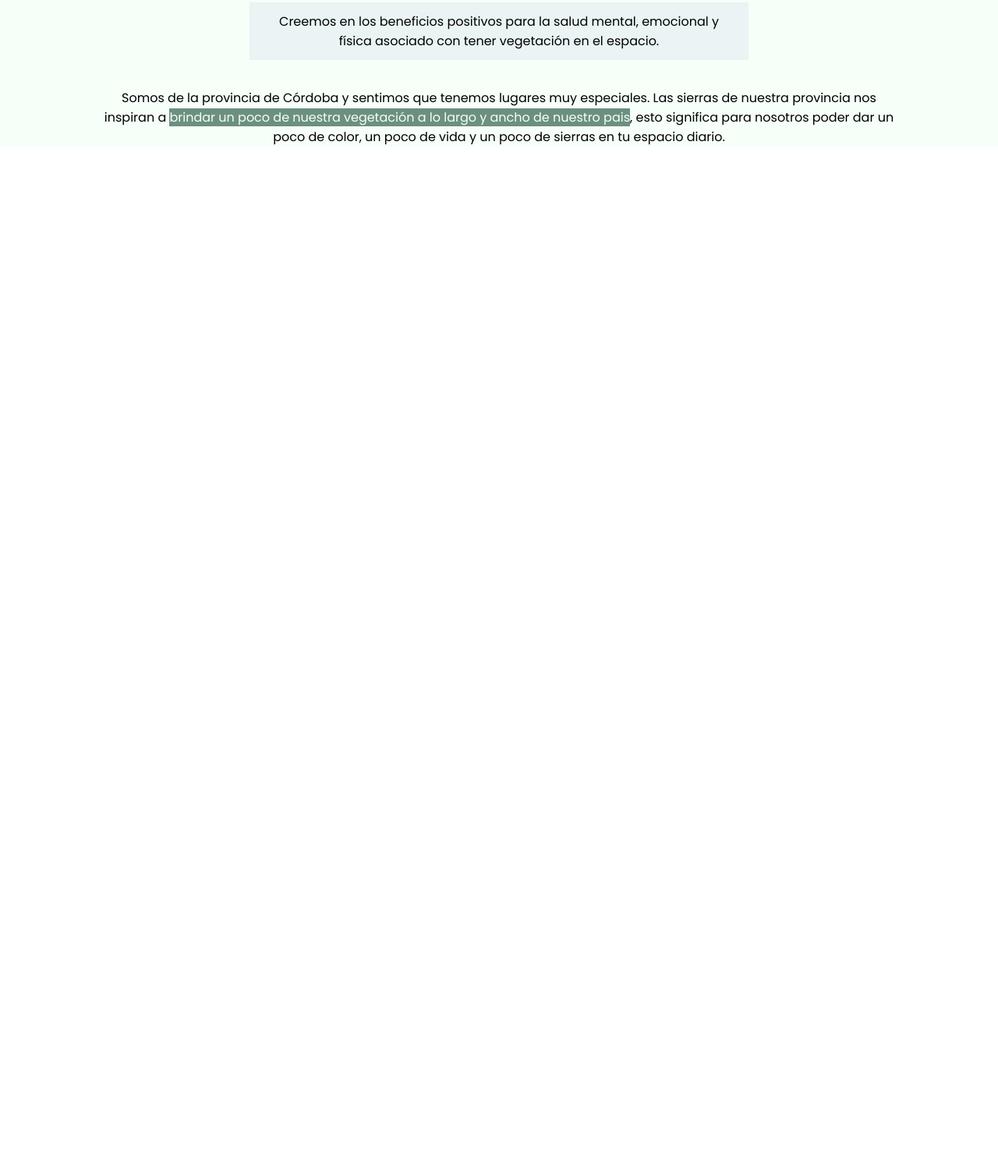
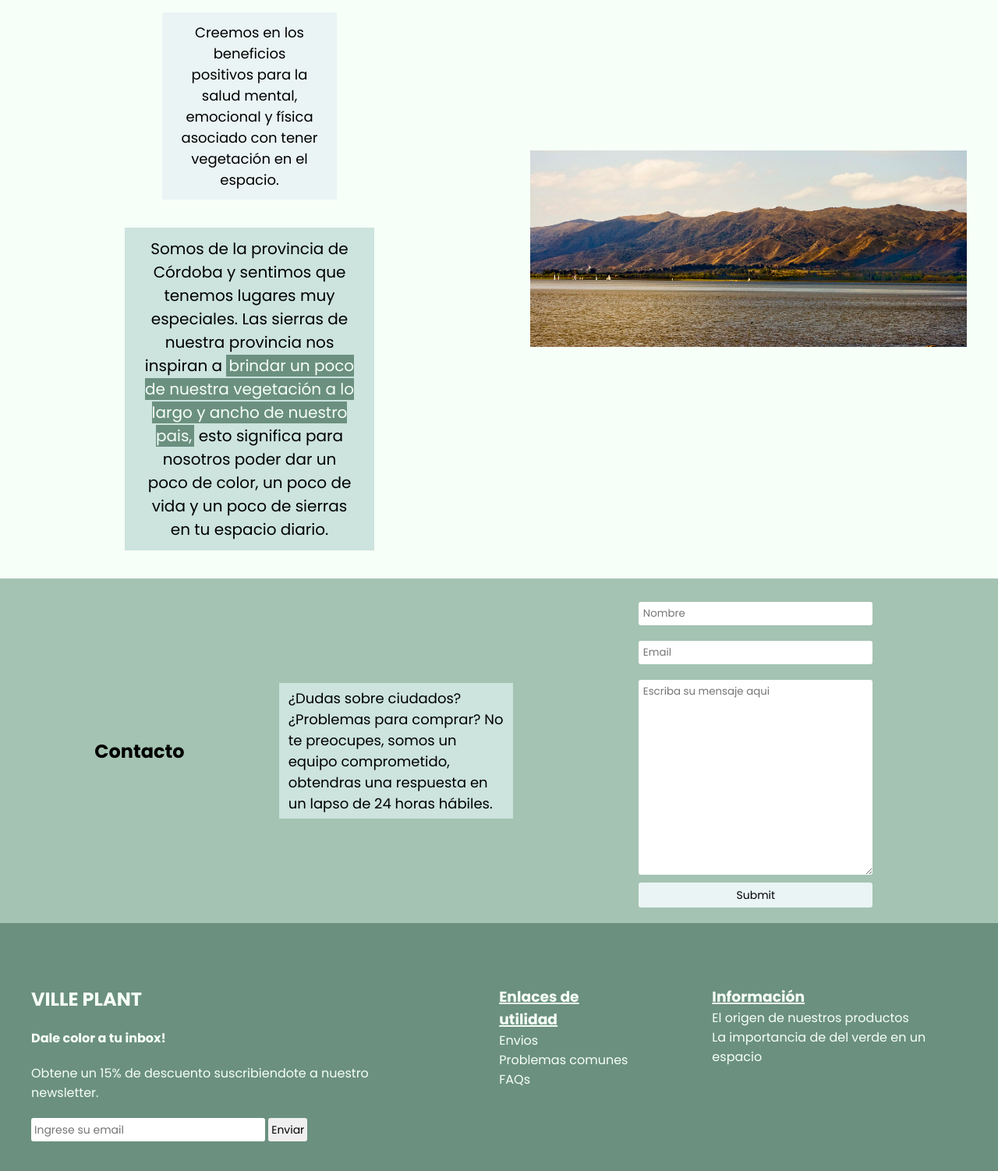
Before and after one commit to santiruartes/ecommerce-ville-plant, a plain HTML site: page index.html in a window 1280 px wide. Shown: the part 2081-3583 px from the top of the page at 78% size. Before the commit the page ends 2269 px from the top, so only its background shows below. Drawn offline with Linux system fonts and the light colour scheme.

Commit message:
Nueva sección contacto/footer y arreglos en general del main content

```diff
--- a/index.html
+++ b/index.html
@@ -22,7 +22,7 @@
           <li><a href="#main__plant__products">Productos</a></li>
           <li><a href="#main__about">Nosotros</a></li>
           <li><a href="#">Blog</a></li>
-          <li><a href="#">Contacto</a></li>
+          <li><a href="#main__contact">Contacto</a></li>
         </ul>
         <ul>
           <div class="header__navbar__cart"></div>
@@ -70,7 +70,7 @@
         </div>
       </section>
       <section class="main__find">
-        <div class="main_find_card">
+        <div class="main__find__card">
           <h3>14 dias de garantia</h3>
           <p>
             Te garantizamos plantas saludables cuando las recibas. Si llegaron
@@ -91,13 +91,81 @@
             especiales. Las sierras de nuestra provincia nos inspiran a
             <span
               >brindar un poco de nuestra vegetación a lo largo y ancho de
-              nuestro pais</span
-            >, esto significa para nosotros poder dar un poco de color, un poco
-            de vida y un poco de sierras en tu espacio diario.
+              nuestro pais,</span
+            >
+            esto significa para nosotros poder dar un poco de color, un poco de
+            vida y un poco de sierras en tu espacio diario.
           </p>
+        </div>
+        <img
+          class="img-sierras"
+          src="./assets/sierras-cba.jpg"
+          alt="sierras córdobesas con un gran lago en frente"
+        />
+      </section>
+      <section id="main__contact">
+        <h2>Contacto</h2>
+        <div class="main__contact__container">
+          <p>
+            ¿Dudas sobre ciudados? ¿Problemas para comprar? No te preocupes,
+            somos un equipo comprometido, obtendras una respuesta en un lapso de
+            24 horas hábiles.
+          </p>
+        </div>
+        <div class="main__contact__form">
+          <form>
+            <label for="nombre"></label>
+            <input type="text" id="nombre" placeholder="Nombre" />
+
+            <label for="correo"></label>
+            <input type="email" id="correo" placeholder="Email" />
+
+            <label for="texto"></label>
+            <textarea
+              id="texto"
+              cols="60"
+              rows="12"
+              placeholder="Escriba su mensaje aqui"
+            ></textarea>
+
+            <input id="btn-submit" type="submit" id="Enviar" />
+          </form>
         </div>
       </section>
     </main>
-    <footer></footer>
+    <footer>
+      <div class="footer__container">
+        <div class="footer__-principal-content">
+          <h2 class="header__navbar__tittle">VILLE PLANT</h2>
+          <h4>Dale color a tu inbox!</h4>
+          <p>Obtene un 15% de descuento suscribiendote a nuestro newsletter.</p>
+          <div>
+            <input
+              id="input__email__footer"
+              type="email"
+              placeholder="Ingrese su email"
+            />
+
+            <button type="submit" id="input__btn__footer">Enviar</button>
+          </div>
+        </div>
+        <div class="footer__list">
+          <h3 class="footer__tittle">Enlaces de utilidad</h3>
+          <ul>
+            <li>Envios</li>
+            <li>Problemas comunes</li>
+            <li>FAQs</li>
+          </ul>
+        </div>
+
+        <div class="footer__list__recomendations">
+          <h3 class="footer__tittle">Información</h3>
+          <ul>
+            <li>El origen de nuestros productos</li>
+            <li>La importancia de del verde en un espacio</li>
+          </ul>
+        </div>
+      </div>
+    </footer>
   </body>
 </html>
--- a/style.css
+++ b/style.css
@@ -119,19 +119,22 @@ h5 {
   width: 100%;
 }
 
-.main_find_card {
+.main__find__card {
   display: flex;
   flex-direction: column;
   justify-content: center;
   align-items: center;
-  padding: 8px 16px;
+  padding: 32px 16px;
   gap: 15px;
   background-color: var(--color-2);
-  max-width: 500px;
+  max-width: 60%;
   text-align: center;
 }
 
-.main_find_card p span {
+.main__find__card h3 {
+  font-size: 28px;
+}
+.main__find__card p span {
   text-decoration: underline;
 }
 
@@ -141,9 +144,9 @@ main {
 }
 #main__about {
   display: flex;
-  flex-direction: column;
+  /* flex-direction: column; */
   align-items: center;
-  padding-top: 36px;
+  padding: 36px 0px;
   background-color: var(--color-1);
 }
 
@@ -155,19 +158,127 @@ main {
   gap: 36px;
 }
 
+.main__about__us h2 {
+  font-size: 32px;
+}
+
 .about__us__p1 {
   padding: 12px 24px;
   text-align: center;
-  max-width: 50%;
+  font-size: 18px;
+  max-width: 35%;
   background-color: var(--color-2);
 }
 
 .about__us__p2 {
+  padding: 12px 24px;
   text-align: center;
-  max-width: 80%;
+  font-size: 20px;
+  max-width: 50%;
+  background-color: var(--color-3);
 }
 
 .about__us__p2 span {
+  padding: 0px 3px;
   color: var(--color-1);
   background-color: var(--color-5);
 }
+
+.img-sierras {
+  max-height: 80%;
+  max-width: 50%;
+  padding: 0px 40px;
+}
+
+/* Contact Section */
+
+#main__contact {
+  display: flex;
+  align-items: center;
+  justify-content: space-evenly;
+  background-color: var(--color-4);
+}
+
+.main__contact__container {
+  display: flex;
+  flex-direction: column;
+  gap: 20px;
+}
+
+.main__contact__container p {
+  padding: 6px 12px;
+  background-color: var(--color-3);
+  max-width: 300px;
+  font-size: 18px;
+}
+.main__contact__form {
+  padding: 20px 40px;
+}
+.main__contact__form form {
+  display: flex;
+  flex-direction: column;
+  gap: 10px;
+}
+
+.main__contact__form form input,
+textarea {
+  font-family: Poppins;
+  width: 300px;
+  padding: 5px;
+  padding-left: 6px;
+  margin: 0;
+  border: none;
+  border-radius: 3px;
+  font-weight: 400;
+}
+
+#btn-submit {
+  cursor: pointer;
+  font-size: 14px;
+  height: 32px;
+  background-color: var(--color-2);
+}
+
+footer {
+  display: flex;
+  align-items: center;
+  justify-content: space-around;
+  background-color: var(--color-5);
+  color: var(--color-1);
+  padding: 80px 40px;
+}
+
+.footer__container {
+  display: flex;
+  gap: 100px;
+}
+
+.footer__-principal-content {
+  display: flex;
+  flex-direction: column;
+  gap: 20px;
+}
+
+.footer__tittle {
+  text-decoration: underline 2px;
+}
+
+#input__email__footer {
+  font-family: Poppins;
+  border: none;
+  border-radius: 3px;
+  width: 300px;
+  height: 30px;
+  padding-left: 4px;
+  font-size: 14px;
+}
+
+#input__btn__footer {
+  cursor: pointer;
+  font-family: Poppins;
+  border: none;
+  border-radius: 3px;
+  width: 50px;
+  height: 30px;
+  font-size: 14px;
+}
```
Also changed, not shown: assets/sierras-cba.jpg (added).
